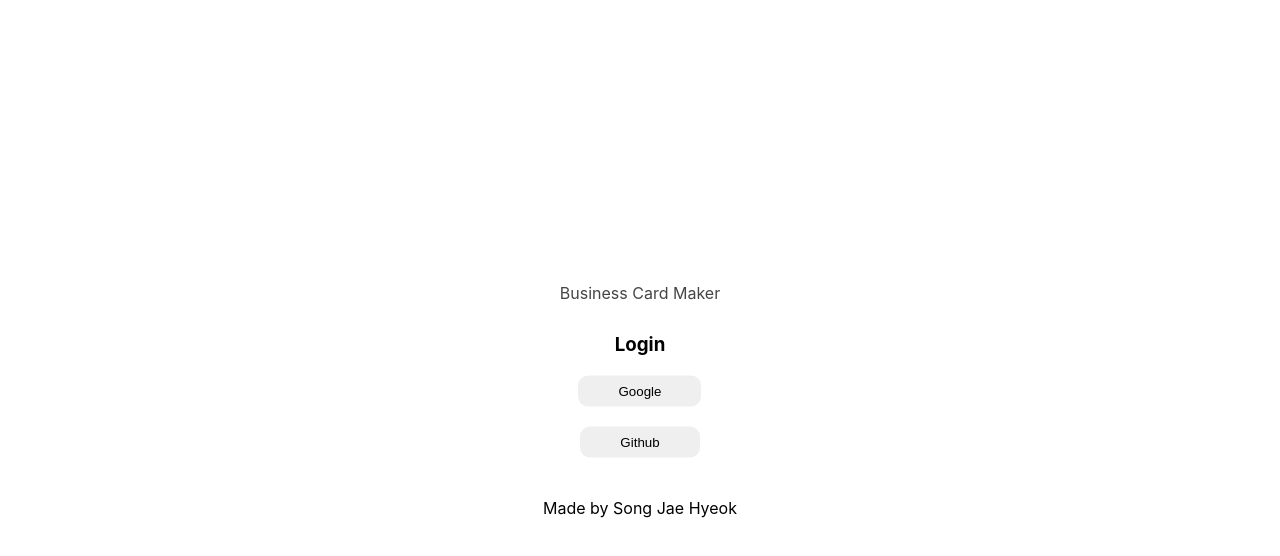
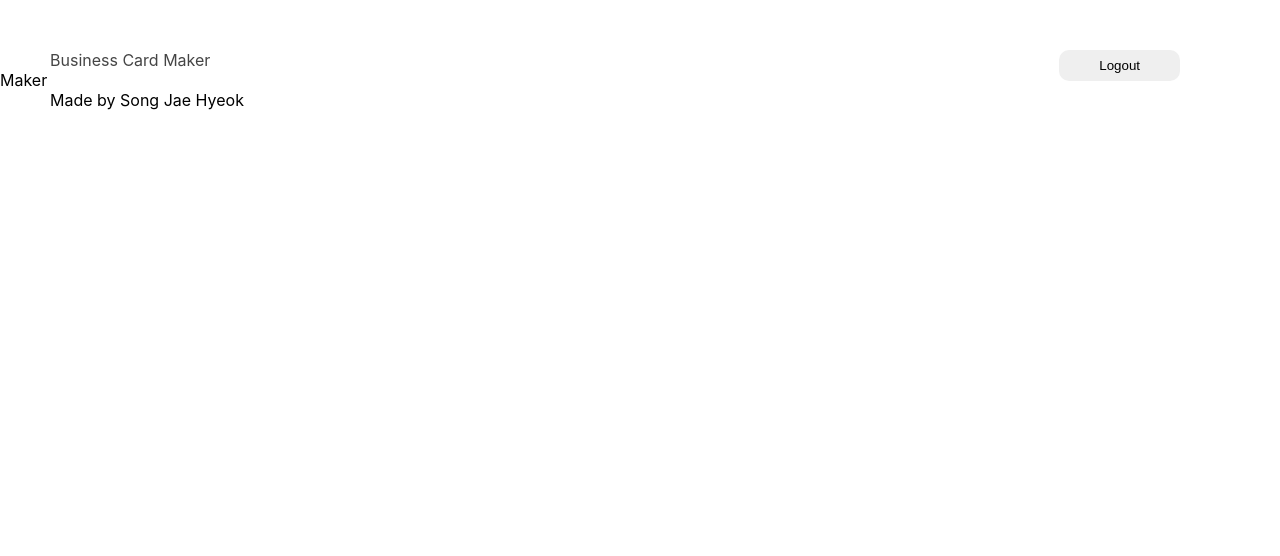
Before and after one commit to hellojaehyeok/BusinessCard, a React (Create React App) app in the folder business_card/: page /maker in a window 1280 px wide. Shown: the top 556 px of the page. Built offline with nearby package versions, Linux system fonts and the light colour scheme; no server answers; sample sign-in values are in the browser's storage.

Commit message:
css 일부 수정, 자동 로그인 로그아웃 기능 추가
css 일부 수정, 자동 로그인 로그아웃 기능 추가

```diff
--- a/business_card/src/app.jsx
+++ b/business_card/src/app.jsx
@@ -1,14 +1,31 @@
 import styles from './app.module.css';
 import Login from './components/logIn/login'
-
+import Header from './components/header/header'
+import Maker from './components/maker/maker';
+import {
+  BrowserRouter,
+  Switch,
+  Route
+} from "react-router-dom";
 
 function App({authService}) {
 
 
-
   return (
     <div>
-        <Login authService={authService}/>
+      <BrowserRouter>
+        <Switch>
+
+          <Route exact path="/">
+            <Login authService={authService} />
+          </Route>
+
+          <Route exact path="/maker">
+            <Maker authService={authService} />
+          </Route>
+
+        </Switch>
+      </BrowserRouter>
     </div>
   );
 }
--- a/business_card/src/app.module.css
+++ b/business_card/src/app.module.css
@@ -1,6 +1,5 @@
 
 @value makerSkyBlue from "./common/color.css";
-
 
 *{
     margin: 0;
--- a/business_card/src/common/color.css
+++ b/business_card/src/common/color.css
@@ -3,3 +3,4 @@
 @value makerDarkGray: #454545;
 @value makerSkyBlue: #e9edf0;
 @value makerShadow: -2px -2px 5px #fff, 3px 3px 5px #babecc;
+@value makerShadowInset: inset -2px -2px 5px #fff, inset 3px 3px 5px #babecc;
--- a/business_card/src/components/footer/footer.jsx
+++ b/business_card/src/components/footer/footer.jsx
@@ -6,7 +6,9 @@ const Footer = (props) => {
 
     return(
         <footer>
-            Made by Song Jae Hyeok
+            <p>
+                Made by Song Jae Hyeok
+            </p>
         </footer>
     );
 };
--- a/business_card/src/components/footer/footer.module.css
+++ b/business_card/src/components/footer/footer.module.css
@@ -1,5 +1,10 @@
 @value makerDarkGray from "../../common/color.css";
 
 footer{
+    bottom: 0;
+    margin: 0 50px 50px;
+}
+
+footer > p{
     color: makerDarkGray;
 }
--- a/business_card/src/components/header/header.jsx
+++ b/business_card/src/components/header/header.jsx
@@ -2,11 +2,12 @@ import React from 'react';
 import styles from './header.module.css'
 
 
-const Header = (props) => {
+const Header = ({onLogout}) => {
 
 
     return(
         <header className={styles.header}>
+            {onLogout && <button className={styles.logoutButton} onClick={onLogout}>Logout</button>}
             Business Card Maker
         </header>
     );
--- a/business_card/src/components/header/header.module.css
+++ b/business_card/src/components/header/header.module.css
@@ -1,5 +1,23 @@
-
+@value makerDarkGray, makerSkyBlue, makerShadow, makerShadowInset from "../../common/color.css";
 
 header.header{
     color: #454545;
+    position: relative;
+    margin: 50px 50px 0;
 }
+
+button.logoutButton{
+    position: absolute;
+    right: 50px;
+    padding: 8px 40px;
+    border: 0;
+    border-radius: 10px;
+    outline: 0;
+    background-color: makerSkyBlue;
+    box-shadow: makerShadow;
+    cursor: pointer;
+}
+
+button.logoutButton:active{
+    box-shadow: makerShadowInset;
+}
--- a/business_card/src/components/logIn/logIn.jsx
+++ b/business_card/src/components/logIn/logIn.jsx
@@ -1,22 +1,38 @@
-import React from 'react';
+import React, { useEffect, useState } from 'react';
 import styles from "./login.module.css"
 import Header from "../header/header"
 import Footer from "../footer/footer"
+import { useHistory } from 'react-router-dom';
 
 
 const Login = ({authService}) => {
 
 
+    const history = useHistory();
+    const goMaker = (userId) => {
+        history.push({
+            pathname:"./maker",
+            state : {id : userId},
+        });
+    }
+
     const onLogin = (e) =>{
         authService //
         .login(e.currentTarget.textContent)
-        .then(console.log);
+        .then(data => goMaker(data.user.uid));
     };
 
+    useEffect(() => {
+        authService
+        .onAuthChange(user => {
+            user && goMaker(user.uid);
+        });
+    });
 
     return(
         <section className={styles.loginPageWrap}>
             <Header />
+
             <section className={styles.loginWrap}>
                 <h1 className={styles.loginTitle}>Login</h1>
                 <ul className={styles.listWrap}>
@@ -29,6 +45,7 @@ const Login = ({authService}) => {
                     </li>
                 </ul>
             </section>
+
             <Footer />
         </section>
     );
--- a/business_card/src/components/logIn/logIn.module.css
+++ b/business_card/src/components/logIn/logIn.module.css
@@ -1,4 +1,4 @@
-@value makerDarkGray, makerSkyBlue, makerShadow from "../../common/color.css";
+@value makerDarkGray, makerSkyBlue, makerShadow, makerShadowInset from "../../common/color.css";
 
 section.loginPageWrap{
     position: absolute;
@@ -8,7 +8,6 @@ section.loginPageWrap{
     display: flex;
     flex-direction: column;
     text-align: center;
-    padding: 50px;
     border-radius: 30px;
     box-shadow: makerShadow;
 }
@@ -42,6 +41,5 @@ ul.listWrap > li > button{
 }
 
 ul.listWrap > li > button:active{
-    box-shadow: inset -2px -2px 5px #fff,
-                inset 3px 3px 5px #babecc;
+    box-shadow: makerShadowInset;
 }
--- /dev/null
+++ b/business_card/src/components/maker/maker.jsx
@@ -0,0 +1,37 @@
+import React, { useEffect } from 'react';
+import { useHistory } from 'react-router-dom';
+import Footer from '../footer/footer';
+import Header from '../header/header';
+import styles from './maker.module.css'
+
+const Maker = ({authService}) => {
+
+    const history = useHistory();
+
+    const onLogout = () => {
+        authService.logout();
+    };
+
+    useEffect(() => {
+        authService.onAuthChange(user => {
+            if(!user) {
+                history.push("/");
+            }
+        })
+    });
+
+
+    return(
+
+        <div>
+            <Header onLogout={onLogout}/>
+            <section>
+                Maker
+            </section>
+            <Footer />
+        </div>
+    );
+
+};
+
+export default Maker;
--- a/business_card/src/service/auth_service.js
+++ b/business_card/src/service/auth_service.js
@@ -7,6 +7,17 @@ class AuthService{
         const authProvider = new firebase.auth[`${providerName}AuthProvider`]();
         return firebase.auth().signInWithPopup(authProvider);
     }
+
+    onAuthChange(onUserChanged){
+        firebase.auth().onAuthStateChanged(user => {
+            onUserChanged(user);
+        })
+    }
+
+    logout(){
+        firebase.auth().signOut();
+        console.log("logout");
+    }
 }
 
 
```
Also changed, not shown: business_card/src/components/maker/maker.module.css (added).
